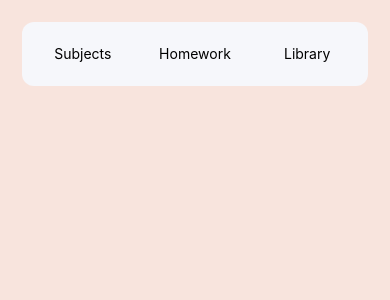
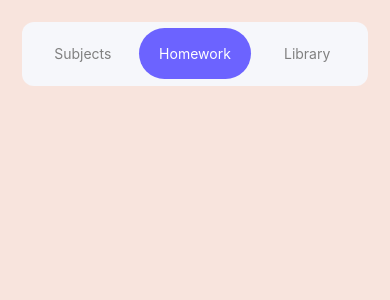
Before and after one commit to Mansoorali121/Student-Management-App-with-Firebase, a React Native app: screen / in a window 390 px wide. Shown: the top 300 px of the page. Built offline with nearby package versions, Linux system fonts and the light colour scheme.

Commit message:
top tabs complete

```diff
--- a/src/components/Toptabs.js
+++ b/src/components/Toptabs.js
@@ -1,22 +1,38 @@
 import { StyleSheet, Text, TouchableOpacity, View } from 'react-native';
-import React from 'react';
+import React, { useState } from 'react';
 import theme from '../common/Theme';
 import { s, vs } from 'react-native-size-matters';
 
 const tabsArr = ['Subjects', 'Homework', 'Library'];
 
-const Active_Bg = 'blue';
-const Active_text = 'White';
-
 const inActive_text = 'gray';
 
 const Toptabs = () => {
+  const [activetab, setActivetab] = useState('Homework');
   return (
     <View style={styles.container}>
       {tabsArr.map(tabName => {
         return (
-          <TouchableOpacity style={styles.tabbutton}>
-            <Text style={styles.tabnametext}>{tabName}</Text>
+          <TouchableOpacity
+            onPress={() => setActivetab(tabName)}
+            style={[
+              styles.tabbutton,
+              activetab === tabName && {
+                backgroundColor: theme.colors.primary,
+                borderRadius: theme.radius.round,
+                height: vs(41),
+              },
+            ]}
+          >
+            <Text
+              style={
+                activetab === tabName
+                  ? styles.activetabtext
+                  : styles.inactivetabtext
+              }
+            >
+              {tabName}
+            </Text>
           </TouchableOpacity>
         );
       })}
@@ -30,16 +46,19 @@ const styles = StyleSheet.create({
   container: {
     backgroundColor: theme.colors.background,
     borderRadius: theme.radius.md,
-    height:vs(51),
-    flexDirection:"row",
-    alignItems:"center",
-    justifyContent:"center",
-    padding:s(4)
+    height: vs(51),
+    flexDirection: 'row',
+    alignItems: 'center',
+    justifyContent: 'center',
+    padding: s(4),
   },
-  tabbutton: {  height:vs(32), flex:1,
-    borderRadius:s(8),
-    justifyContent:"center",
-    alignItems:"center"
-   },
-   tabnametext:{},
+  tabbutton: {
+    height: vs(32),
+    flex: 1,
+    borderRadius: s(8),
+    justifyContent: 'center',
+    alignItems: 'center',
+  },
+  activetabtext: { color: 'white' },
+  inactivetabtext: { color: inActive_text },
 });
```
